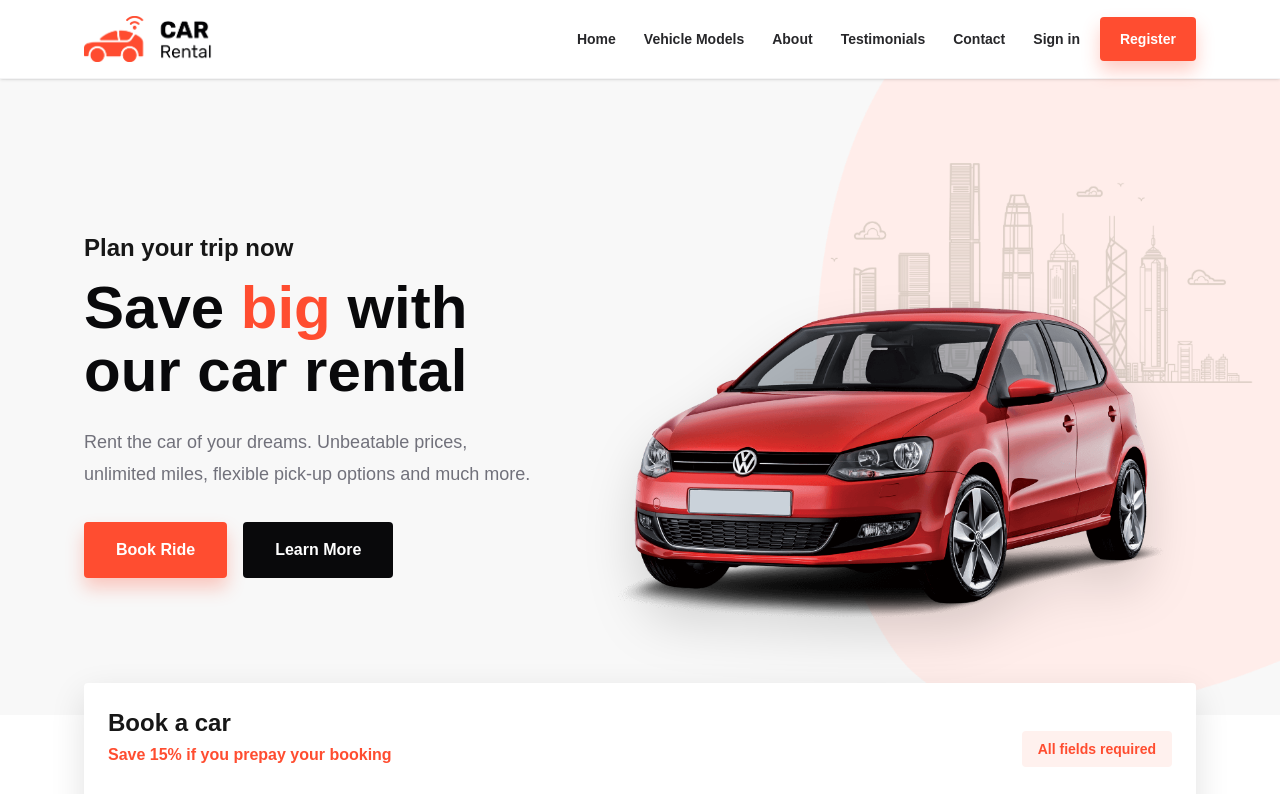
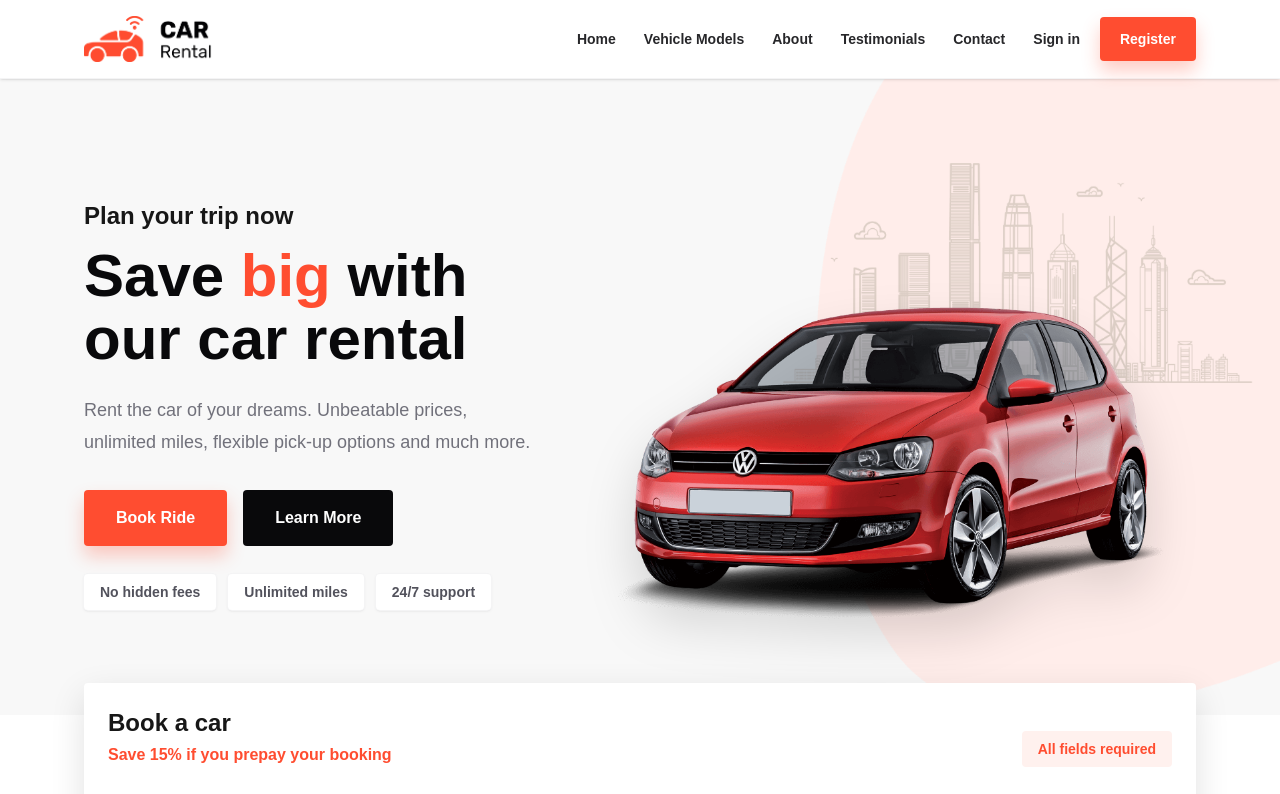
Before and after one commit to Kushal-C-Shrestha/car-rental-fe, a Next.js app: page / in a window 1280 px wide. Shown: the top 794 px of the page. Built offline with nearby package versions, Linux system fonts and the light colour scheme.

Commit message:
created hero section

```diff
--- /dev/null
+++ b/app/_components/HeroSection.tsx
@@ -0,0 +1,59 @@
+import Image from "next/image";
+import { Button } from "./Button";
+
+const trustPoints = ["No hidden fees", "Unlimited miles", "24/7 support"];
+
+export function HeroSection() {
+  return (
+    <section className="relative bg-[#f8f8f8]">
+      <Image
+        src="/carrental/banner_image.png"
+        alt=""
+        width={680}
+        height={869}
+        className="pointer-events-none absolute right-0 top-0 hidden h-full max-h-[720px] w-auto object-contain lg:block"
+      />
+      <div className="relative mx-auto grid max-w-6xl gap-10 px-5 pb-20 pt-16 lg:grid-cols-[0.85fr_1.15fr] lg:items-center lg:pt-24">
+        <div>
+          <p className="mb-3 text-2xl font-bold">Plan your trip now</p>
+          <h1 className="text-5xl font-black leading-[1.05] text-zinc-950 sm:text-6xl">
+            Save <span className="text-[#ff4d30]">big</span> with our car
+            rental
+          </h1>
+          <p className="mt-6 max-w-xl text-lg leading-8 text-zinc-500">
+            Rent the car of your dreams. Unbeatable prices, unlimited miles,
+            flexible pick-up options and much more.
+          </p>
+          <div className="mt-8 flex flex-col gap-4 sm:flex-row">
+            <Button href="#booking" size="lg">
+              Book Ride
+            </Button>
+            <Button href="#about" size="lg" variant="dark">
+              Learn More
+            </Button>
+          </div>
+          <div className="mt-7 flex flex-wrap gap-3 text-sm font-bold text-zinc-600">
+            {trustPoints.map((point) => (
+              <span
+                key={point}
+                className="rounded bg-white px-4 py-2 shadow-sm ring-1 ring-zinc-100"
+              >
+                {point}
+              </span>
+            ))}
+          </div>
+        </div>
+        <div className="relative min-h-72 lg:min-h-[460px]">
+          <Image
+            src="/carrental/banner_car.png"
+            alt="White rental car"
+            width={922}
+            height={525}
+            priority
+            className="absolute bottom-0 right-0 w-full max-w-3xl drop-shadow-2xl"
+          />
+        </div>
+      </div>
+    </section>
+  );
+}
--- a/app/page.tsx
+++ b/app/page.tsx
@@ -3,51 +3,13 @@ import Image from "next/image";
 import { cars, fleetDetailIcons } from "./_data/cars";
 import { BookingForm } from "./_components/BookingForm";
 import { Button } from "./_components/Button";
+import { HeroSection } from "./_components/HeroSection";
 import { SectionTitle } from "./_components/SectionTitle";
 
 export default function Home() {
   return (
     <div className="overflow-hidden bg-white">
-      <section className="relative bg-[#f8f8f8]">
-        <Image
-          src="/carrental/banner_image.png"
-          alt=""
-          width={680}
-          height={869}
-          className="pointer-events-none absolute right-0 top-0 hidden h-full max-h-[720px] w-auto object-contain lg:block"
-        />
-        <div className="relative mx-auto grid max-w-6xl gap-10 px-5 pb-20 pt-16 lg:grid-cols-[0.85fr_1.15fr] lg:items-center lg:pt-24">
-          <div>
-            <p className="mb-3 text-2xl font-bold">Plan your trip now</p>
-            <h1 className="text-5xl font-black leading-[1.05] text-zinc-950 sm:text-6xl">
-              Save <span className="text-[#ff4d30]">big</span> with our car
-              rental
-            </h1>
-            <p className="mt-6 max-w-xl text-lg leading-8 text-zinc-500">
-              Rent the car of your dreams. Unbeatable prices, unlimited miles,
-              flexible pick-up options and much more.
-            </p>
-            <div className="mt-8 flex flex-col gap-4 sm:flex-row">
-              <Button href="#booking" size="lg">
-                Book Ride
-              </Button>
-              <Button href="#about" size="lg" variant="dark">
-                Learn More
-              </Button>
-            </div>
-          </div>
-          <div className="relative min-h-72 lg:min-h-[460px]">
-            <Image
-              src="/carrental/banner_car.png"
-              alt="White rental car"
-              width={922}
-              height={525}
-              priority
-              className="absolute bottom-0 right-0 w-full max-w-3xl drop-shadow-2xl"
-            />
-          </div>
-        </div>
-      </section>
+      <HeroSection />
 
       <section id="booking" className="relative z-10 mx-auto max-w-6xl px-5">
         <BookingForm />
```
